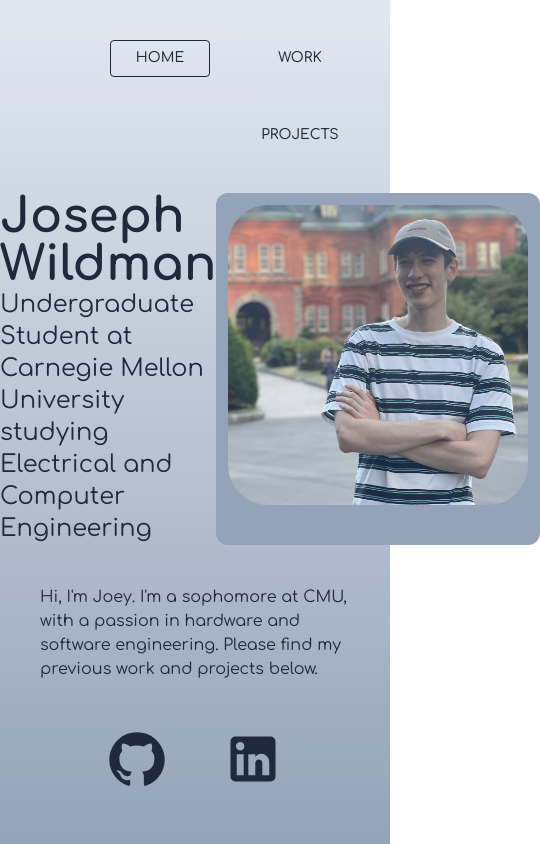
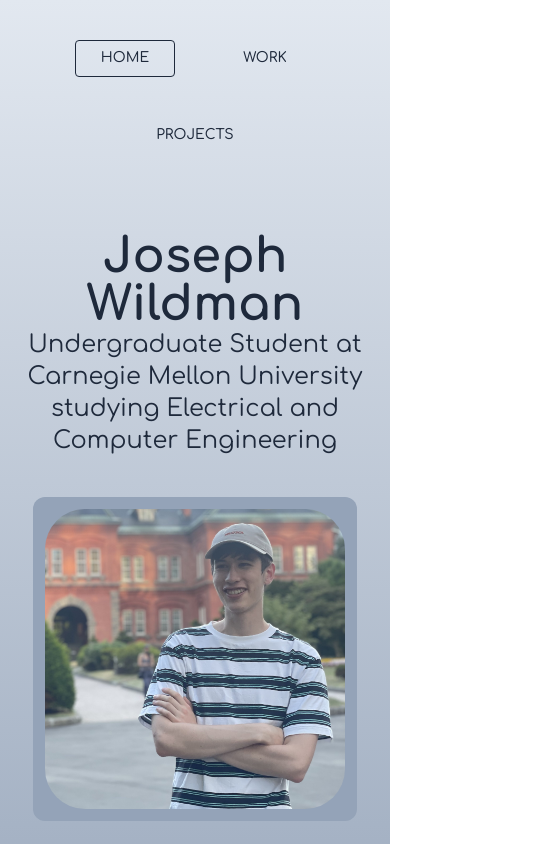
Before and after one commit to 20wildmanj/PersonalWebsite, a React (Create React App) app: page /home in a window 390 px wide. Shown: the top 844 px of the page, 540 px wide, since content can reach past the window. Built offline with nearby package versions, Linux system fonts and the light colour scheme.

Commit message:
add responsiveness to about and project pages

```diff
--- a/src/HomePage.tsx
+++ b/src/HomePage.tsx
@@ -7,8 +7,8 @@ import React from 'react';
 
 export const HomePage:React.FC<{}> = () => (
     <>
-        <div className="flex flex-row justify-evenly">
-            <div className="text-slate-800 flex flex-col justify-evenly items-left max-w-lg">
+        <div className="flex sm:flex-row flex-col items-center sm:justify-evenly">
+            <div className="text-slate-800 py-10 sm:p-0 flex flex-col text-center sm:text-left sm:justify-evenly sm:items-left max-w-lg">
                 <h1 className="text-5xl font-bold">
                     Joseph Wildman
                 </h1>
@@ -16,7 +16,7 @@ export const HomePage:React.FC<{}> = () => (
                     Undergraduate Student at Carnegie Mellon University studying Electrical and Computer Engineering
                 </h2>
             </div>
-            <div className="rounded-xl p-3 bg-slate-400 hover:bg-slate-800 duration-500">
+            <div className="rounded-xl p-3 bg-slate-400 hover:bg-slate-800 duration-500 max-w-[330px]">
                 <Avatar variant="square" sx={{ width: 300, height:300, borderRadius: 10, }} src="profile.jpg">
                     Joey
                 </Avatar>
--- a/src/images.tsx
+++ b/src/images.tsx
@@ -1,9 +1,12 @@
 import * as React from 'react';
 import ImageList from '@mui/material/ImageList';
 import ImageListItem from '@mui/material/ImageListItem';
+import { useTheme } from '@mui/material/styles';
 import styles from './images.module.css';
 import { CSSTransition, TransitionGroup } from 'react-transition-group';
 import { Card, CardActions, CardContent, Chip } from '@mui/material';
+import useMediaQuery from '@mui/material/useMediaQuery';
+
 export interface image {
     img: string,
     title: string,
@@ -18,9 +21,11 @@ export interface ImageProps {
 
 export const Images:React.FC<ImageProps> = ({ images }) => {
     const [selected, setSelected] = React.useState(-1);
+    const theme = useTheme();
+    const matches = useMediaQuery(theme.breakpoints.up('sm'));
 
     return (
-        <ImageList sx={{ width: 500, height: 500 }} cols={2} rowHeight={180}>
+        <ImageList sx={{ width: matches ? 500 : 350, height: matches ? 500 : 400, overflow:'auto' }} cols={matches ? 2 : 1} gap={matches ? undefined : 354}>
         {images.map((item, index) => (
             <div
             onClick={() => setSelected(index)}
@@ -31,15 +36,15 @@ export const Images:React.FC<ImageProps> = ({ images }) => {
                 <div className={selected == index ? styles.flipBack : styles.flipFront}>
                     <ImageListItem key={item.img}>
                     <img
-                    src={`${item.img}?w=164&h=164&fit=crop&auto=format`}
-                    srcSet={`${item.img}?w=164&h=164&fit=crop&auto=format&dpr=2 2x`}
+                        src={matches ? `${item.img}?w=164&h=164&fit=crop&auto=format` : `${item.img}?w=350&h=350&fit=crop&auto=format`}
+                        srcSet={matches ? `${item.img}?w=164&h=164&fit=crop&auto=format&dpr=2 2x` : `${item.img}?w=350&h=350&fit=crop&auto=format&dpr=2 2x`}
                         alt={item.title}
                         loading="lazy"
                     />
                     </ImageListItem>
                 </div>
                 <div className={selected == index ? styles.flipFront : styles.flipBack}>
-                <Card sx={{width:'248px', height:'248px', overflow:'auto'}} raised={true} elevation={24}>
+                    <Card sx={{width: matches ? '248px' : '350px', height: matches ? '248px' : '350px', overflow:'auto'}} raised={true} elevation={24}>
                         <CardContent>
                             <h2 className="text-2xl text-slate-800">
                                 {item.title}
--- a/src/nav.tsx
+++ b/src/nav.tsx
@@ -1,6 +1,7 @@
 import React from 'react';
 import Button from '@mui/material/Button';
 import { NavLink } from 'react-router-dom';
+import { Container } from '@mui/material';
 
 export interface NavProps {
     highlighted: string,
@@ -9,7 +10,7 @@ export interface NavProps {
 }
 export const Nav:React.FC<NavProps> = ({ highlighted, items, changeHighlight }) => {
     return(
-        <div className="flex flex-wrap justify-items-end justify-end font-sans text-slate-800 gap-10">
+            <div className="flex flex-wrap justify-center sm:justify-end font-sans text-slate-800 gap-10">
                 {items.map((item) => (
                     <NavLink
                         to={"/"+item}
```
Also changed, not shown: src/Projects.tsx (+3 -3 lines). Lines whose indentation alone changed are shown as unchanged.
